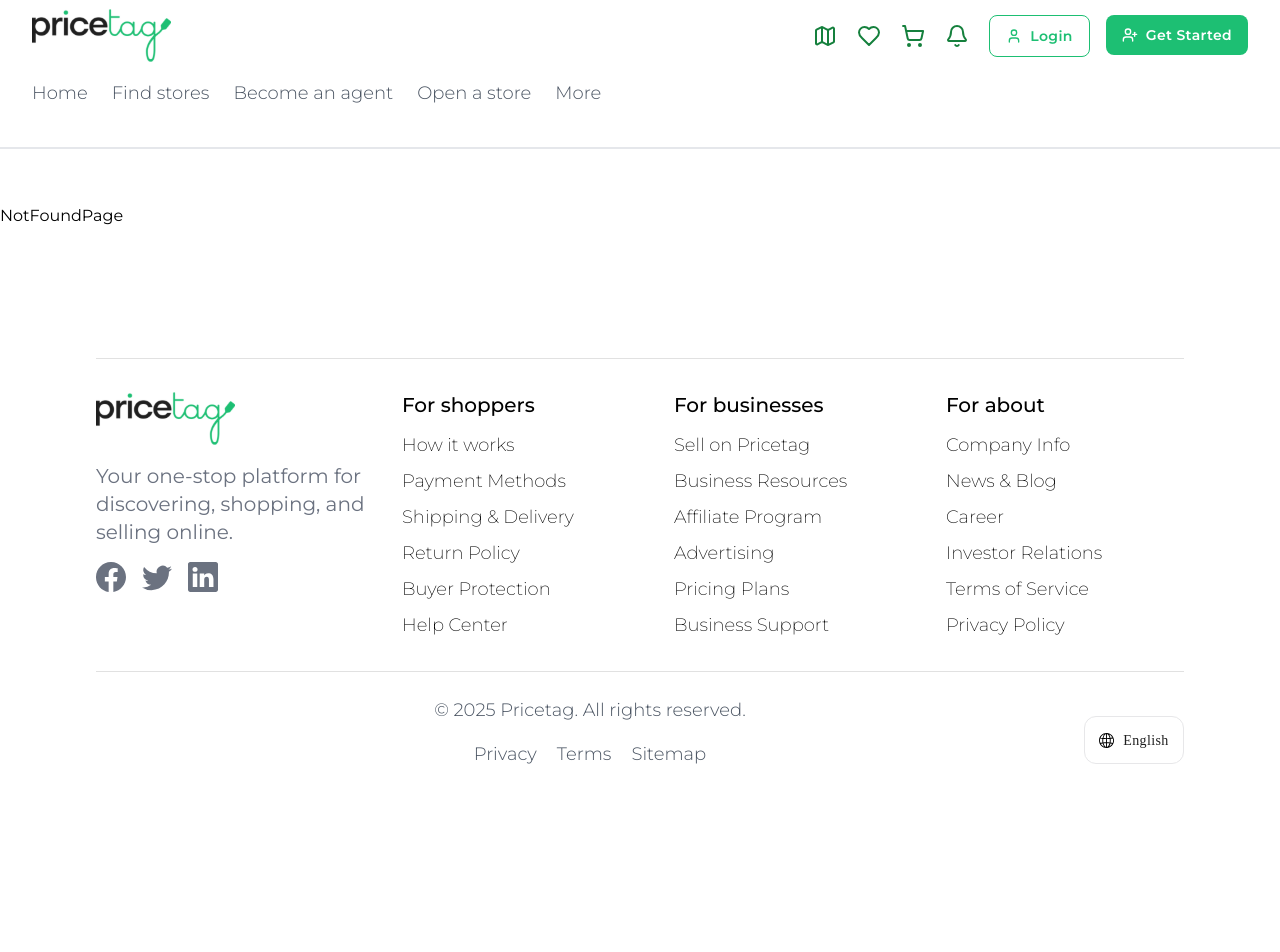
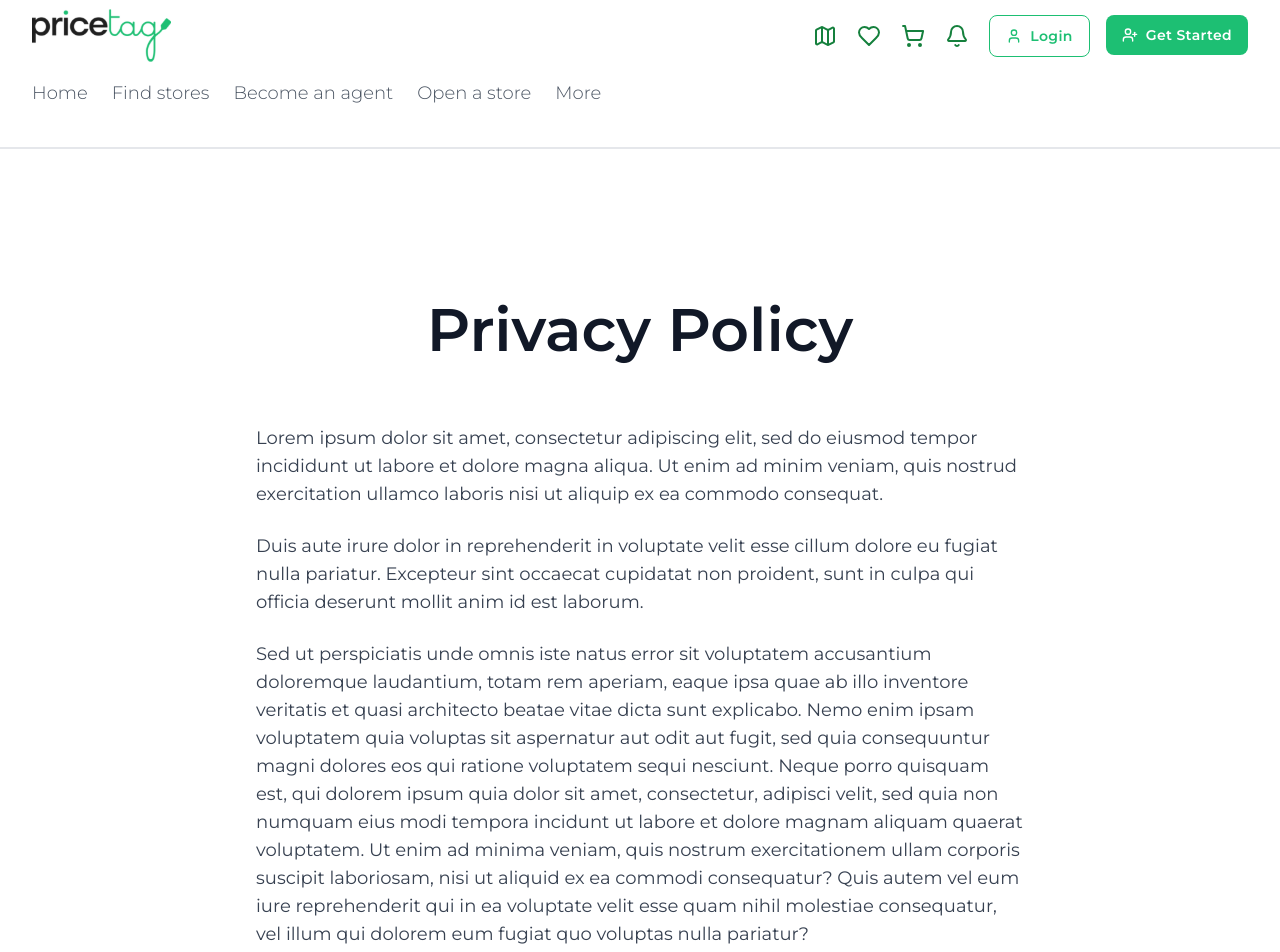
Before and after one commit to price-tag-tech/pricetag-frontend, a React (Create React App) app: page /privacy-policy in a window 1280 px wide. Shown: the top 952 px of the page. Before the commit the page ends 800 px from the top, so only its background shows below. Built offline with nearby package versions, Linux system fonts and the light colour scheme.

Commit message:
add privacy policy page

```diff
--- a/src/App.tsx
+++ b/src/App.tsx
@@ -44,6 +44,7 @@ import AddStorePage from './pages/dashboard/business/add-store-page';
 import AddServicePage from './pages/dashboard/business/add-service-page';
 import SuccessPage from './pages/dashboard/business/success-page';
 import PricingPage from './pages/PricingPage';
+import PrivacyPolicyPage from './pages/PrivacyPolicyPage';
 
 function App() {
   return (
@@ -65,6 +66,7 @@ function App() {
           <Route path="contact" element={<ContactUsPage />} />
           <Route path="terms-conditions" element={<TermsAndConditionsPage />} />
           <Route path="pricing" element={<PricingPage />} />
+          <Route path="privacy-policy" element={<PrivacyPolicyPage />} />
 
           {/* Catch-all route for 404 */}
           <Route path="*" element={<NotFoundPage />} />
--- /dev/null
+++ b/src/pages/PrivacyPolicyPage.tsx
@@ -0,0 +1,33 @@
+import React from 'react';
+
+const PrivacyPolicyPage: React.FC = () => {
+
+  const privacyPolicyParagraphs = [
+    "Lorem ipsum dolor sit amet, consectetur adipiscing elit, sed do eiusmod tempor incididunt ut labore et dolore magna aliqua. Ut enim ad minim veniam, quis nostrud exercitation ullamco laboris nisi ut aliquip ex ea commodo consequat.",
+    "Duis aute irure dolor in reprehenderit in voluptate velit esse cillum dolore eu fugiat nulla pariatur. Excepteur sint occaecat cupidatat non proident, sunt in culpa qui officia deserunt mollit anim id est laborum.",
+    "Sed ut perspiciatis unde omnis iste natus error sit voluptatem accusantium doloremque laudantium, totam rem aperiam, eaque ipsa quae ab illo inventore veritatis et quasi architecto beatae vitae dicta sunt explicabo. Nemo enim ipsam voluptatem quia voluptas sit aspernatur aut odit aut fugit, sed quia consequuntur magni dolores eos qui ratione voluptatem sequi nesciunt. Neque porro quisquam est, qui dolorem ipsum quia dolor sit amet, consectetur, adipisci velit, sed quia non numquam eius modi tempora incidunt ut labore et dolore magnam aliquam quaerat voluptatem. Ut enim ad minima veniam, quis nostrum exercitationem ullam corporis suscipit laboriosam, nisi ut aliquid ex ea commodi consequatur? Quis autem vel eum iure reprehenderit qui in ea voluptate velit esse quam nihil molestiae consequatur, vel illum qui dolorem eum fugiat quo voluptas nulla pariatur?",
+    "At vero eos et accusamus et iusto odio dignissimos ducimus qui blanditiis praesentium voluptatum deleniti atque corrupti quos dolores et quas molestias excepturi sint occaecati cupiditate non provident, similique sunt in culpa qui officia deserunt mollitia animi, id est laborum et dolorum fuga. Et harum quidem rerum facilis est et expedita distinctio. Nam libero tempore, cum soluta nobis est eligendi optio cumque nihil impedit quo minus id quod maxime placeat facere possimus, omnis voluptas assumenda est, omnis dolor repellendus. Temporibus autem quibusdam et aut officiis debitis aut rerum necessitatibus saepe eveniet ut et voluptates repudiandae sint et molestiae non recusandae. Itaque earum rerum hic tenetur a sapiente delectus, ut aut reiciendis voluptatibus maiores alias consequatur aut perferendis doloribus asperiores repellat.",
+    "At vero eos et accusamus et iusto odio dignissimos ducimus qui blanditiis praesentium voluptatum deleniti atque corrupti quos dolores et quas molestias excepturi sint occaecati cupiditate non provident, similique sunt in culpa qui officia deserunt mollitia animi, id est laborum et dolorum fuga. Et harum quidem rerum facilis est et expedita distinctio. Nam libero tempore, cum soluta nobis est eligendi optio cumque nihil impedit quo minus id quod maxime placeat facere possimus, omnis voluptas assumenda est, omnis dolor repellendus. Temporibus autem quibusdam et aut officiis debitis aut rerum necessitatibus saepe eveniet ut et voluptates repudiandae sint et molestiae non recusandae. Itaque earum rerum hic tenetur a sapiente delectus, ut aut reiciendis voluptatibus maiores alias consequatur aut perferendis doloribus asperiores repellat."
+  ];
+
+  return (
+    <div>
+      <section className="bg-white py-16 md:py-24">
+        <div className="container mx-auto px-4 sm:px-6 lg:px-8">
+          <div className="max-w-3xl mx-auto text-center">
+            <h1 className="text-5xl sm:text-6xl lg:text-6xl font-semibold text-gray-900 mb-10 md:mb-16 leading-tight">
+              Privacy Policy
+            </h1>
+            <div className="text-left text-gray-700 text-base md:text-lg leading-relaxed space-y-6">
+              {privacyPolicyParagraphs.map((paragraph, index) => (
+                <p key={`terms-para-${index}`}>{paragraph}</p>
+              ))}
+            </div>
+          </div>
+        </div>
+      </section>
+    </div>
+  );
+};
+
+export default PrivacyPolicyPage;
```
